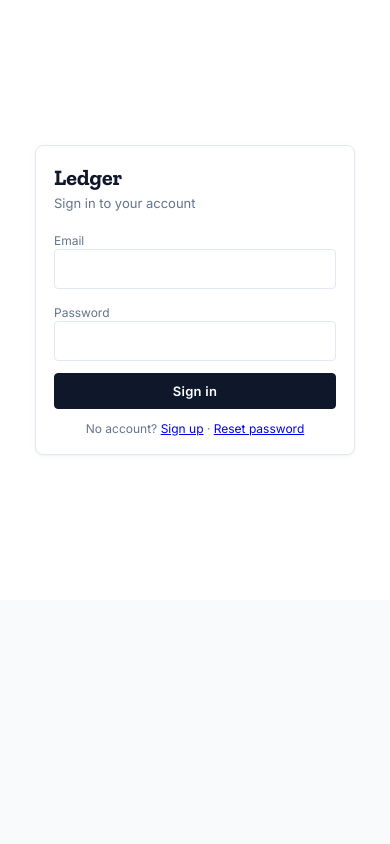
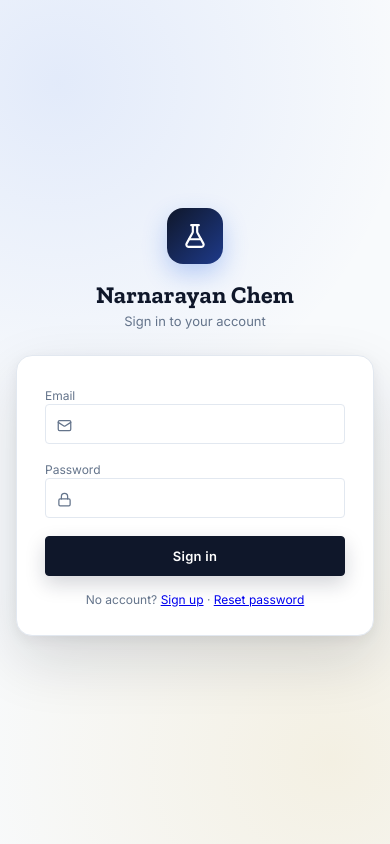
Before and after one commit to manthanbhavsar5598-bit/my-invoice-app, a React (Vite) app in the folder invoicing-app/: page / in a window 390 px wide. Built offline with nearby package versions, Linux system fonts and the light colour scheme; no server answers.

Commit message:
FULLY RESPONSIVE+LOGIN PAGE CHANGE

```diff
--- a/invoicing-app/src/App.css
+++ b/invoicing-app/src/App.css
@@ -1465,6 +1465,23 @@
   flex-shrink: 0 !important;
 }
 
+.lg-brand-mark {
+  width: 34px !important;
+  height: 34px !important;
+  min-width: 34px !important;
+
+  border-radius: 10px !important;
+
+  display: flex !important;
+  align-items: center !important;
+  justify-content: center !important;
+
+  color: #ffffff !important;
+
+  background: linear-gradient(135deg, #2563eb 0%, #1e3a8a 100%) !important;
+  box-shadow: 0 6px 14px rgba(37, 99, 235, 0.35) !important;
+}
+
 .lg-brand-title-wrap {
   min-width: 0 !important;
   display: flex !important;
@@ -1482,13 +1499,17 @@
     Arial,
     sans-serif !important;
 
-  font-size: 15px !important;
-  line-height: 1 !important;
+  font-size: 12.5px !important;
+  line-height: 1.15 !important;
   font-weight: 800 !important;
 
-  letter-spacing: .04em !important;
+  letter-spacing: .02em !important;
 
   white-space: nowrap !important;
+  overflow: hidden !important;
+  text-overflow: ellipsis !important;
+  max-width: 100% !important;
+  display: block !important;
 }
 
 .lg-brand-subtitle {
@@ -1949,6 +1970,20 @@
   }
 }
 
+/* The printable invoice sheet is deliberately wide (a real document
+   layout) and sits in a horizontally-scrollable strip below ~900px.
+   `margin: 0 auto` (used to center it on screens wide enough to fit
+   it) breaks scrolling in that state - the browser reserves the
+   centering space but starts the scroll position partway into the
+   content, clipping the true left edge. Once it must scroll, drop
+   the auto-centering so the sheet starts flush at the scrollable
+   strip's left edge instead. */
+@media (max-width: 900px) {
+  .lg-print-area {
+    margin: 0 !important;
+  }
+}
+
 /* Toolbars / filter bars: allow search boxes, selects and buttons
    to wrap onto new lines instead of being squashed or spilling off
    the right edge of the screen. */
--- a/invoicing-app/src/App.jsx
+++ b/invoicing-app/src/App.jsx
@@ -20,6 +20,7 @@
   Menu,
   X,
   HandCoins,
+  FlaskConical,
 } from "lucide-react";
 
 import NavItem from "./Components/NavItem";
@@ -831,6 +832,8 @@
 
       background:
         var(--paper);
+
+      min-height: 100vh;
     }
 
     .lg-display {
@@ -1438,8 +1441,8 @@
 
               <div className="lg-brand-mark">
 
-                <Building2
-                  size={18}
+                <FlaskConical
+                  size={17}
                   strokeWidth={2.2}
                 />
 
@@ -1448,7 +1451,7 @@
               <div className="lg-brand-title-wrap">
 
                 <div className="lg-display lg-brand-title">
-                  BILLING SOFTWARE
+                  NARNARAYAN CHEM
                 </div>
 
               </div>
--- a/invoicing-app/src/Components/Login.jsx
+++ b/invoicing-app/src/Components/Login.jsx
@@ -1,6 +1,84 @@
 import React, { useState } from "react";
+import { FlaskConical, Mail, Lock, User } from "lucide-react";
 import { api } from "../utils/api";
 import ForgotPassword from "./Forgotpassword";
+
+const BRAND_NAME = "Narnarayan Chem";
+
+function AuthShell({ children }) {
+  return (
+    <div
+      style={{
+        minHeight: "100vh",
+        display: "flex",
+        alignItems: "center",
+        justifyContent: "center",
+        padding: 16,
+        background:
+          "radial-gradient(circle at 15% 10%, rgba(37,99,235,0.10), transparent 42%), " +
+          "radial-gradient(circle at 85% 90%, rgba(212,167,44,0.12), transparent 45%), " +
+          "var(--paper-dark)",
+      }}
+    >
+      <style>{`
+        .auth-badge {
+          width: 56px;
+          height: 56px;
+          border-radius: 16px;
+          display: flex;
+          align-items: center;
+          justify-content: center;
+          margin: 0 auto 16px;
+          background: linear-gradient(135deg, var(--ink) 0%, #1e3a8a 100%);
+          box-shadow: 0 10px 24px rgba(37,99,235,0.28);
+        }
+        .auth-card {
+          box-shadow:
+            0 24px 60px rgba(15,23,42,0.14),
+            0 4px 14px rgba(15,23,42,0.06);
+          border-radius: 16px !important;
+        }
+        .auth-field-icon {
+          position: absolute;
+          left: 12px;
+          top: 34px;
+          color: var(--ink-soft);
+          pointer-events: none;
+        }
+        .auth-field input {
+          padding-left: 36px !important;
+        }
+        .auth-btn {
+          transition: transform 0.15s ease, box-shadow 0.15s ease, opacity 0.15s ease;
+          box-shadow: 0 8px 20px rgba(15,23,42,0.18);
+        }
+        .auth-btn:hover:not(:disabled) {
+          transform: translateY(-1px);
+          box-shadow: 0 12px 26px rgba(15,23,42,0.24);
+          opacity: 1 !important;
+        }
+        .auth-btn:active:not(:disabled) {
+          transform: translateY(0);
+        }
+      `}</style>
+      <div style={{ width: "100%", maxWidth: 360 }}>{children}</div>
+    </div>
+  );
+}
+
+function Brand({ tagline }) {
+  return (
+    <div style={{ textAlign: "center", marginBottom: 26 }}>
+      <div className="auth-badge">
+        <FlaskConical size={26} color="#fff" />
+      </div>
+      <div className="lg-display" style={{ fontSize: 24, fontWeight: 700, letterSpacing: "0.01em" }}>
+        {BRAND_NAME}
+      </div>
+      <div style={{ fontSize: 13, color: "var(--ink-soft)", marginTop: 4 }}>{tagline}</div>
+    </div>
+  );
+}
 
 export default function Login({ onAuthed }) {
   const [mode, setMode] = useState("login"); // "login" | "signup" | "forgot"
@@ -27,43 +105,44 @@
 
   if (mode === "forgot") {
     return (
-      <div style={{ minHeight: 600, display: "flex", alignItems: "center", justifyContent: "center", padding: 16 }}>
-        <div style={{ width: "100%", maxWidth: 320 }}>
+      <AuthShell>
+        <Brand tagline="Reset your account password" />
+        <div className="lg-card auth-card">
           <ForgotPassword onDone={() => setMode("login")} />
-          <div style={{ fontSize: 12, color: "var(--ink-soft)", marginTop: 12, textAlign: "center" }}>
-            <a href="#" onClick={(e) => { e.preventDefault(); setMode("login"); }}>Back to sign in</a>
-          </div>
         </div>
-      </div>
+        <div style={{ fontSize: 12, color: "var(--ink-soft)", marginTop: 16, textAlign: "center" }}>
+          <a href="#" onClick={(e) => { e.preventDefault(); setMode("login"); }}>Back to sign in</a>
+        </div>
+      </AuthShell>
     );
   }
 
   return (
-    <div style={{ minHeight: 600, display: "flex", alignItems: "center", justifyContent: "center", padding: 16 }}>
-      <form onSubmit={submit} className="lg-card" style={{ width: "100%", maxWidth: 320 }}>
-        <div className="lg-display" style={{ fontSize: 22, fontWeight: 700, marginBottom: 4 }}>Ledger</div>
-        <div style={{ fontSize: 13, color: "var(--ink-soft)", marginBottom: 18 }}>
-          {mode === "login" ? "Sign in to your account" : "Create an account"}
-        </div>
+    <AuthShell>
+      <Brand tagline={mode === "login" ? "Sign in to your account" : "Create an account"} />
+      <form onSubmit={submit} className="lg-card auth-card" style={{ padding: 28 }}>
         {mode === "signup" && (
-          <div style={{ marginBottom: 12 }}>
+          <div className="auth-field" style={{ marginBottom: 14, position: "relative" }}>
             <label style={{ fontSize: 12, color: "var(--ink-soft)" }}>Name</label>
+            <User size={15} className="auth-field-icon" />
             <input value={name} onChange={(e) => setName(e.target.value)} required />
           </div>
         )}
-        <div style={{ marginBottom: 12 }}>
+        <div className="auth-field" style={{ marginBottom: 14, position: "relative" }}>
           <label style={{ fontSize: 12, color: "var(--ink-soft)" }}>Email</label>
+          <Mail size={15} className="auth-field-icon" />
           <input type="email" value={email} onChange={(e) => setEmail(e.target.value)} required />
         </div>
-        <div style={{ marginBottom: 12 }}>
+        <div className="auth-field" style={{ marginBottom: 18, position: "relative" }}>
           <label style={{ fontSize: 12, color: "var(--ink-soft)" }}>Password</label>
+          <Lock size={15} className="auth-field-icon" />
           <input type="password" value={password} onChange={(e) => setPassword(e.target.value)} required minLength={8} />
         </div>
-        {error && <div style={{ fontSize: 12, color: "var(--stamp-red)", marginBottom: 10 }}>{error}</div>}
-        <button className="lg-btn" style={{ width: "100%", justifyContent: "center" }} disabled={busy}>
+        {error && <div style={{ fontSize: 12, color: "var(--stamp-red)", marginBottom: 12 }}>{error}</div>}
+        <button className="lg-btn auth-btn" style={{ width: "100%", justifyContent: "center", padding: "11px 16px" }} disabled={busy}>
           {busy ? "Please wait…" : mode === "login" ? "Sign in" : "Sign up"}
         </button>
-        <div style={{ fontSize: 12, color: "var(--ink-soft)", marginTop: 12, textAlign: "center" }}>
+        <div style={{ fontSize: 12, color: "var(--ink-soft)", marginTop: 16, textAlign: "center" }}>
           {mode === "login" ? (
             <>
               No account? <a href="#" onClick={(e) => { e.preventDefault(); setMode("signup"); }}>Sign up</a>
@@ -75,6 +154,6 @@
           )}
         </div>
       </form>
-    </div>
+    </AuthShell>
   );
 }
--- a/invoicing-app/src/Components/PrintView.jsx
+++ b/invoicing-app/src/Components/PrintView.jsx
@@ -1,4 +1,4 @@
-import React from "react";
+import React, { useEffect, useRef } from "react";
 import { Printer, Download, ChevronLeft } from "lucide-react";
 import { computeTotals, isCommissionInvoice, invoiceTitleLabel, fmtDate, escapeHtml, money, amountInWords } from "../utils/helpers";
 
@@ -244,6 +244,20 @@
   const commission = isCommissionInvoice(invoice);
   const billTitleText = commission && invoice.billTitle ? invoice.billTitle : invoiceTitleLabel(invoice.billType);
 
+  // On narrow screens the invoice sheet below is wider than the viewport
+  // and scrolls horizontally within its own box. Some mobile browsers
+  // (notably iOS Safari) don't reliably start that scroll position at the
+  // true left edge on first render, which visually clips the left side of
+  // the sheet. Forcing it to 0 right after mount guarantees the full
+  // document is reachable. This only ever touches scroll position, never
+  // invoice data or calculations.
+  const scrollRef = useRef(null);
+  useEffect(() => {
+    if (scrollRef.current) {
+      scrollRef.current.scrollLeft = 0;
+    }
+  }, []);
+
   function downloadStandaloneHTML() {
     const html = buildInvoiceHTML(invoice, business, client);
     const blob = new Blob([html], { type: "text/html;charset=utf-8;" });
@@ -264,6 +278,7 @@
           @page { size: auto; margin: 0 !important; }
           body { padding: 1.5cm !important; margin: 0 !important; }
           .lg-noprint { display: none !important; }
+          .lg-print-scroll { overflow: visible !important; width: auto !important; }
         }
       `}</style>
       <div className="lg-noprint" style={{ display: "flex", gap: 10, marginBottom: 8, flexWrap: "wrap" }}>
@@ -275,7 +290,8 @@
         If the print button above doesn't open a dialog, use "Download printable file" — open the downloaded file in your browser and print or save it as a PDF from there.
       </div>
 
-      <div className="lg-print-area" style={{ fontFamily: "Inter, sans-serif", color: "#000000", background: "#fff", maxWidth: 900, margin: "0 auto", border: "1px solid #1F2A3C" }}>
+      <div className="lg-print-scroll resp-scroll-x" ref={scrollRef}>
+      <div className="lg-print-area" style={{ fontFamily: "Inter, sans-serif", color: "#000000", background: "#fff", maxWidth: 900, minWidth: 620, margin: "0 auto", border: "1px solid #1F2A3C" }}>
         <div style={{ textAlign: "center", fontWeight: 700, fontSize: 13, letterSpacing: "0.06em", padding: "6px 0", borderBottom: "1px solid #1F2A3C", color: "#8B0000" }}>
           JAY SWAMINARAYAN
         </div>
@@ -484,6 +500,7 @@
           </div>
         </div>
       </div>
+      </div>
     </div>
   );
 }
```
